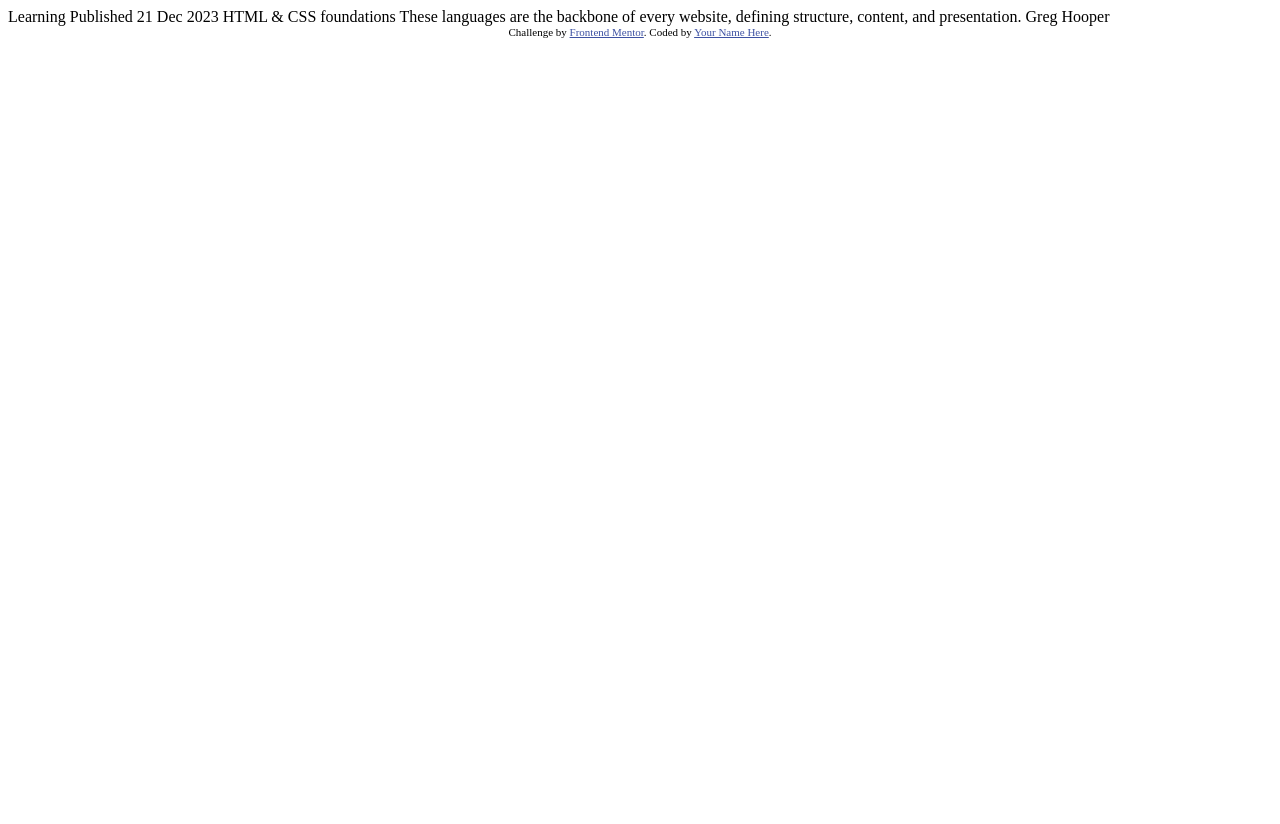
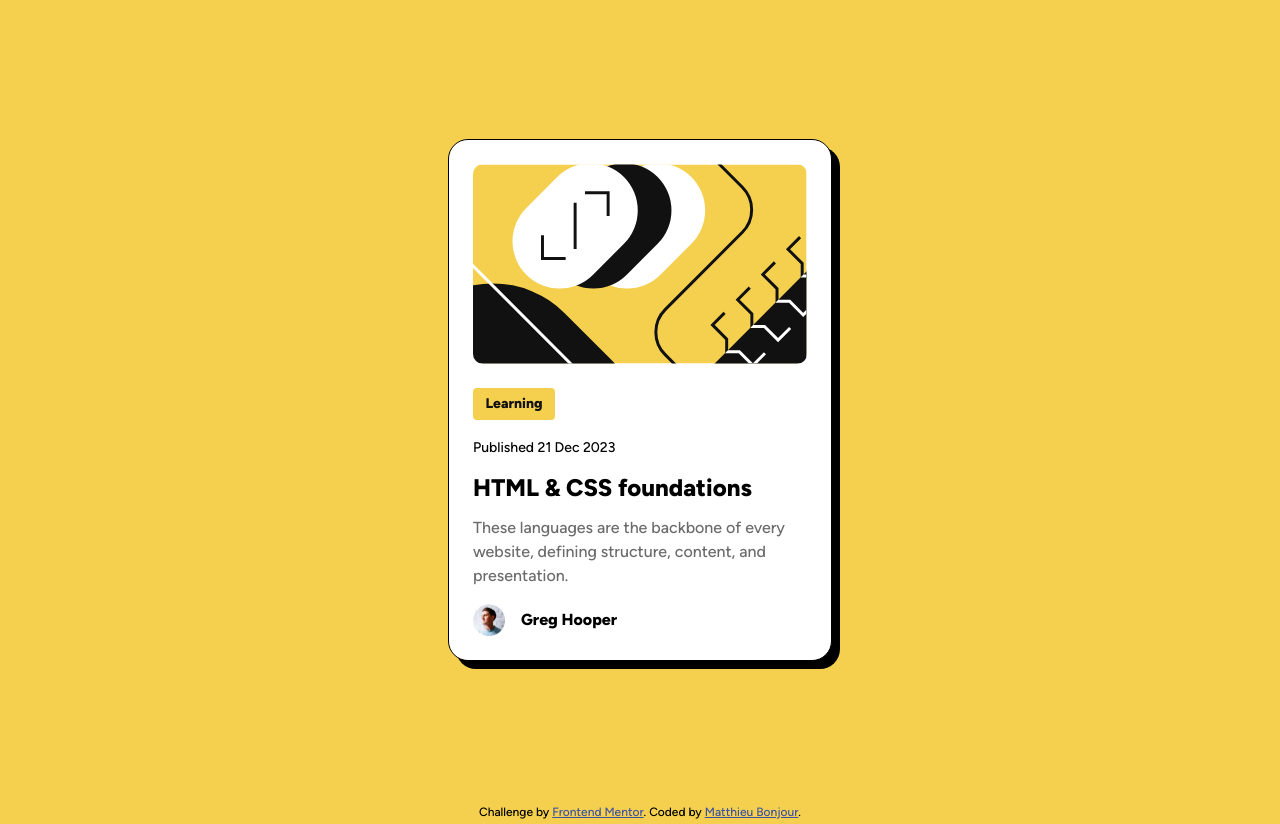
Before and after one commit to Matthieu83600/blog-preview-card, a plain HTML site: page index.html in a window 1280 px wide. Before the commit the page ends 800 px from the top, so only its background shows below. Drawn offline with Linux system fonts and the light colour scheme.

Commit message:
feat: blog preview card

```diff
--- a/index.html
+++ b/index.html
@@ -1,34 +1,34 @@
 <!DOCTYPE html>
 <html lang="en">
   <head>
-  <meta charset="UTF-8">
-  <meta name="viewport" content="width=device-width, initial-scale=1.0"> <!-- displays site properly based on user's device -->
-
-  <link rel="icon" type="image/png" sizes="32x32" href="./assets/images/favicon-32x32.png">
-
+    <meta charset="UTF-8" />
+    <!-- Displays site properly based on user's device -->
+    <meta name="viewport" content="width=device-width, initial-scale=1.0" />
+    <link rel="icon" type="image/png" sizes="32x32" href="./assets/images/favicon-32x32.png" />
     <title>Frontend Mentor | Blog preview card</title>
-
-  <!-- Feel free to remove these styles or customise in your own stylesheet 👍 -->
-  <style>
-    .attribution { font-size: 11px; text-align: center; }
-    .attribution a { color: hsl(228, 45%, 44%); }
-  </style>
+    <link rel="stylesheet" href="style.css" />
   </head>
   <body>
-
-  Learning
-
-  Published 21 Dec 2023
-
-  HTML & CSS foundations
-
+    <main class="container">
+      <div class="card">
+        <div class="card__img"></div>
+        <div class="card__content">
+          <span class="card__content-tag">Learning</span>
+          <span class="card__content-date">Published 21 Dec 2023</span>
+          <h1 class="card__content-title">HTML & CSS foundations</h1>
+          <p class="card__content-text">
             These languages are the backbone of every website, defining structure, content, and presentation.
-
-  Greg Hooper
-
-  <div class="attribution">
-    Challenge by <a href="https://www.frontendmentor.io?ref=challenge" target="_blank">Frontend Mentor</a>.
-    Coded by <a href="#">Your Name Here</a>.
+          </p>
+          <div class="card__content-author">
+            <img src="./assets/images/image-avatar.webp" alt="My avatar" />
+            <p>Greg Hooper</p>
           </div>
+        </div>
+      </div>
+    </main>
+    <footer class="attribution">
+      Challenge by <a href="https://www.frontendmentor.io?ref=challenge" target="_blank">Frontend Mentor</a>. Coded by
+      <a href="https://matthieubonjour.dev" target="_blank">Matthieu Bonjour</a>.
+    </footer>
   </body>
 </html>
--- /dev/null
+++ b/style.css
@@ -0,0 +1,130 @@
+/* Fonts */
+@font-face {
+  font-family: "Figtree";
+  src: url("./assets/fonts/static/Figtree-Medium.ttf") format("truetype");
+  font-weight: 500;
+  font-style: normal;
+}
+@font-face {
+  font-family: "Figtree";
+  src: url("./assets/fonts/static/Figtree-ExtraBold.ttf") format("truetype");
+  font-weight: 800;
+  font-style: normal;
+}
+:root {
+  /* Colors */
+  --yellow: hsl(47, 88%, 63%);
+  --mediumGray: hsl(0, 0%, 42%);
+  --darkGray: hsl(0, 0%, 7%);
+  --white: hsl(0, 0%, 100%);
+  /* Fonts */
+  --fontFamily: "Figtree", sans-serif;
+  --fontWeight-medium: 500;
+  --fontWeight-extrabold: 800;
+}
+/* Reset */
+* {
+  margin: 0;
+  padding: 0;
+}
+*,
+*::before,
+*::after {
+  box-sizing: border-box;
+}
+/* Globales */
+body {
+  background-color: var(--yellow);
+  font-family: var(--fontFamily);
+  font-weight: var(--fontWeight-medium);
+  font-size: 1rem;
+  line-height: 150%;
+}
+.container {
+  height: 100vh;
+  display: grid;
+  place-items: center;
+}
+.card {
+  background-color: var(--white);
+  border-radius: 20px;
+  max-width: 24rem;
+  padding: 1.5rem;
+  border: 1px solid #000;
+  box-shadow: 8px 8px 0px 0px #000000;
+}
+.card__img {
+  background-image: url(./assets/images/illustration-article.svg);
+  background-size: cover;
+  background-repeat: no-repeat;
+  height: 12.5rem;
+  max-width: 100%;
+  border-radius: 10px;
+  margin-bottom: 1.5rem;
+}
+.card__content {
+  display: flex;
+  flex-direction: column;
+  gap: 1rem;
+}
+.card__content-tag {
+  background-color: var(--yellow);
+  border-radius: 0.25rem;
+  padding: 0.25rem 0.75rem;
+  width: 5.125rem;
+  color: var(--darkGray);
+  font-size: 0.875rem;
+  font-weight: var(--fontWeight-extrabold);
+  text-align: center;
+}
+.card__content-date {
+  font-size: 0.875rem;
+}
+.card__content-title {
+  font-size: 1.5rem;
+}
+.card__content-title:hover {
+  cursor: pointer;
+  color: var(--yellow);
+}
+.card__content-text {
+  color: var(--mediumGray);
+}
+.card__content-author {
+  display: flex;
+  align-items: center;
+  gap: 1rem;
+}
+.card__content-author img {
+  width: 2rem;
+  height: 2rem;
+}
+.card__content-author p {
+  font-weight: var(--fontWeight-extrabold);
+}
+.attribution {
+  font-size: 12px;
+  text-align: center;
+}
+.attribution a {
+  color: hsl(228, 45%, 44%);
+}
+/* Responsive */
+@media screen and (max-width: 430px) {
+  .card {
+    max-width: 20rem;
+  }
+  .card__content-tag {
+    width: 4.5625rem;
+    font-size: 0.75rem;
+  }
+  .card__content-date {
+    font-size: 0.75rem;
+  }
+  .card__content-title {
+    font-size: 1.25rem;
+  }
+  .card__content-text {
+    font-size: 0.875rem;
+  }
+}
```
Lines whose indentation alone changed are shown as unchanged.
